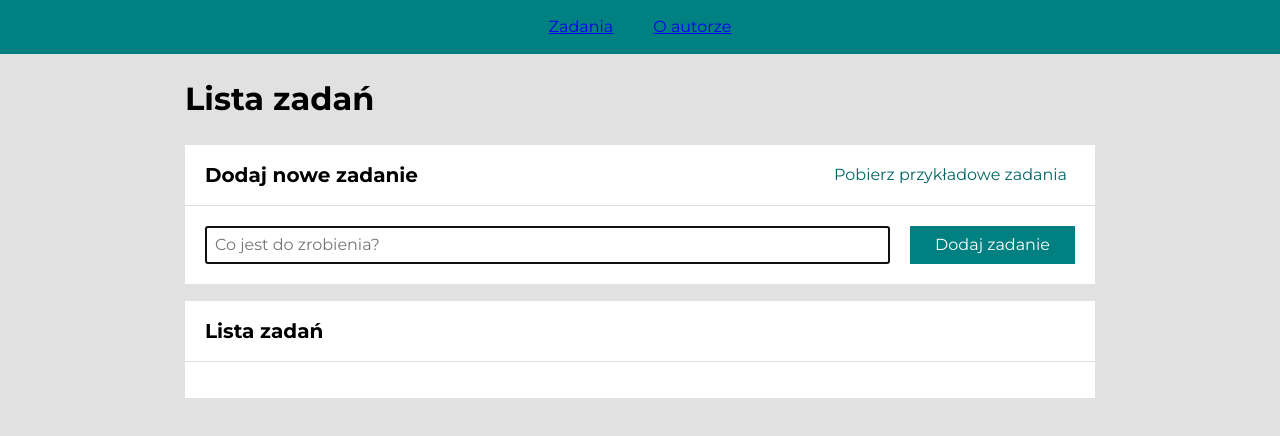
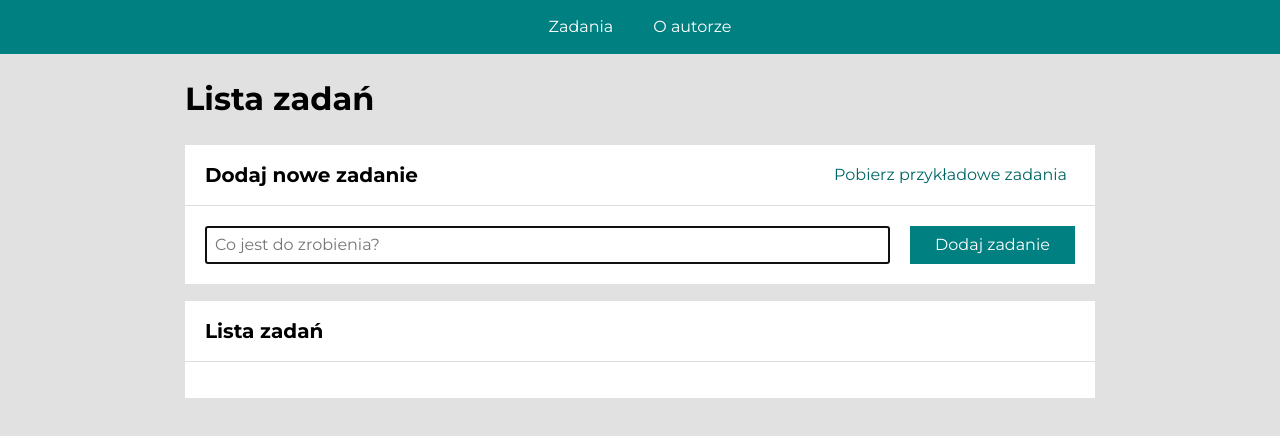
Before and after one commit to golosgit/to-do-list-react, a React (Create React App) app: page /#/ in a window 1280 px wide. Shown: the top 436 px of the page. Built offline with nearby package versions, Linux system fonts and the light colour scheme.

Commit message:
improved Navigation styles

```diff
--- a/src/common/Navigation/index.js
+++ b/src/common/Navigation/index.js
@@ -1,15 +1,14 @@
-import { Link } from "react-router-dom";
-import { UpperMenu, MenuItem, Menu } from "./styled";
+import { UpperMenu, MenuItem, Menu, StyledNavLink } from "./styled";
 
 export const Navigation = () => {
   return (
     <UpperMenu>
       <Menu>
         <MenuItem>
-          <Link to="/lista-zadan">Zadania</Link>
+          <StyledNavLink to="/lista-zadan">Zadania</StyledNavLink>
         </MenuItem>
         <MenuItem>
-          <Link to="/o-autorze">O autorze</Link>
+          <StyledNavLink to="/o-autorze">O autorze</StyledNavLink>
         </MenuItem>
       </Menu>
     </UpperMenu>
--- a/src/common/Navigation/styled.js
+++ b/src/common/Navigation/styled.js
@@ -1,3 +1,4 @@
+import { NavLink } from "react-router-dom";
 import styled from "styled-components";
 
 export const UpperMenu = styled.div`
@@ -17,3 +18,12 @@ export const MenuItem = styled.li`
   display: inline;
   padding: 0 20px;
 `;
+
+export const StyledNavLink = styled(NavLink)`
+  color: white;
+  text-decoration: none;
+
+  &.active {
+    font-weight: 700;
+  }
+`;
```
